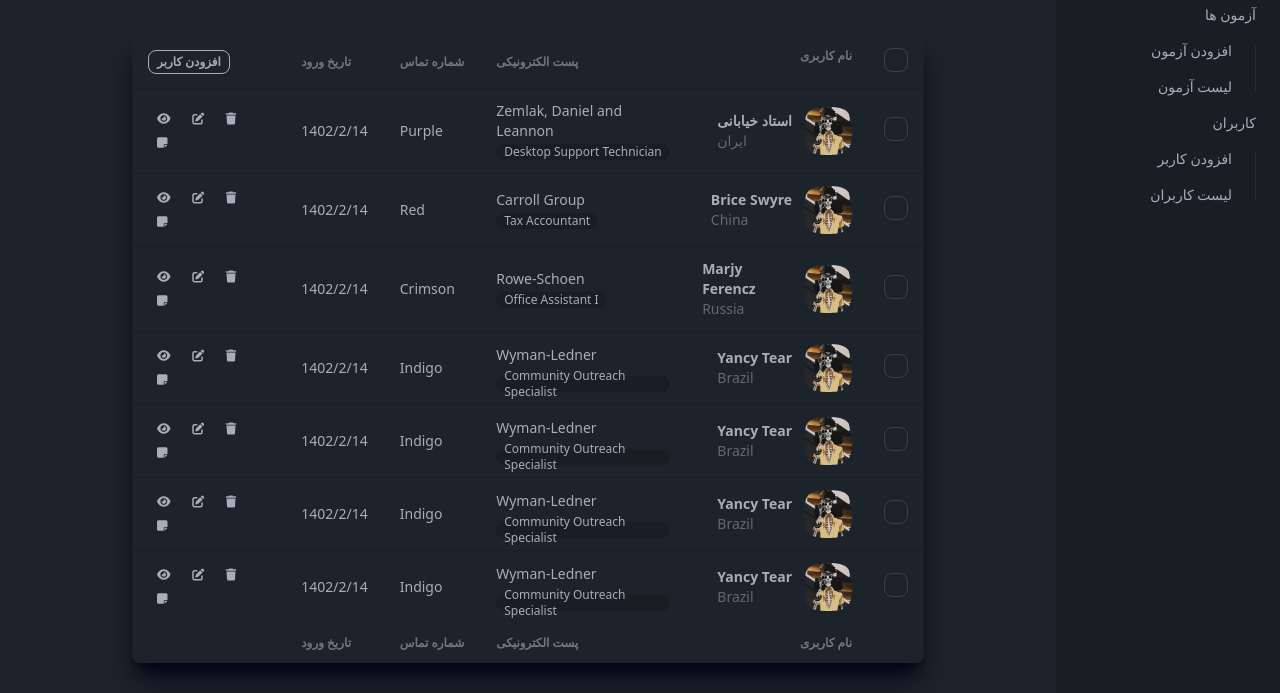
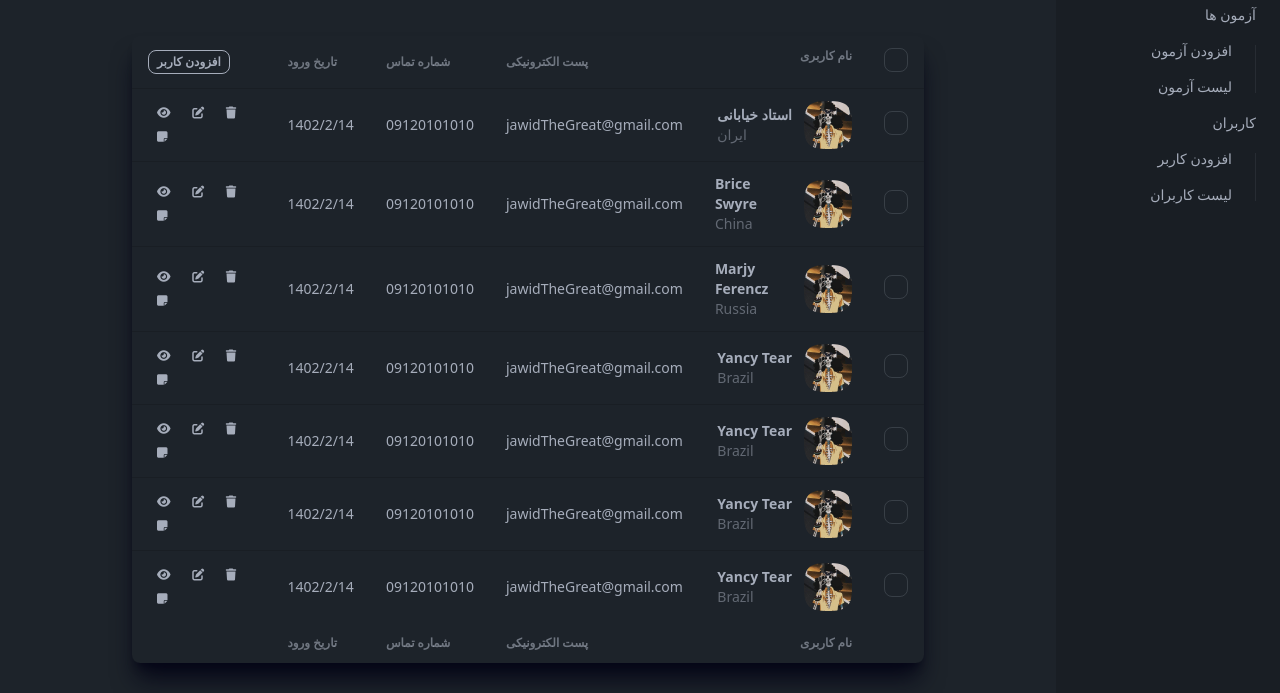
Before and after one commit to Develops01/dashboard-with-tailwind-daisyui, a website: page index.html in a window 1280 px wide. Shown: the part 259-952 px from the top of the page. Drawn offline with Linux system fonts and the light colour scheme.

Commit message:
useListChange

```diff
--- a/index.html
+++ b/index.html
@@ -338,14 +338,8 @@
                     </div>
                   </div>
                 </td>
-                <td>
-                  Zemlak, Daniel and Leannon
-                  <br />
-                  <span class="badge badge-ghost badge-sm"
-                    >Desktop Support Technician</span
-                  >
-                </td>
-                <td>Purple</td>
+                <td>jawidTheGreat@gmail.com</td>
+                <td>09120101010</td>
                 <td>1402/2/14</td>
                 <th>
                   <a class="btn btn-ghost btn-xs"
@@ -385,12 +379,8 @@
                     </div>
                   </div>
                 </td>
-                <td>
-                  Carroll Group
-                  <br />
-                  <span class="badge badge-ghost badge-sm">Tax Accountant</span>
-                </td>
-                <td>Red</td>
+                <td>jawidTheGreat@gmail.com</td>
+                <td>09120101010</td>
                 <td>1402/2/14</td>
                 <th>
                   <a class="btn btn-ghost btn-xs"
@@ -430,14 +420,8 @@
                     </div>
                   </div>
                 </td>
-                <td>
-                  Rowe-Schoen
-                  <br />
-                  <span class="badge badge-ghost badge-sm"
-                    >Office Assistant I</span
-                  >
-                </td>
-                <td>Crimson</td>
+                <td>jawidTheGreat@gmail.com</td>
+                <td>09120101010</td>
                 <td>1402/2/14</td>
                 <th>
                   <a class="btn btn-ghost btn-xs"
@@ -477,14 +461,8 @@
                     </div>
                   </div>
                 </td>
-                <td>
-                  Wyman-Ledner
-                  <br />
-                  <span class="badge badge-ghost badge-sm"
-                    >Community Outreach Specialist</span
-                  >
-                </td>
-                <td>Indigo</td>
+                <td>jawidTheGreat@gmail.com</td>
+                <td>09120101010</td>
                 <td>1402/2/14</td>
                 <th>
                   <a class="btn btn-ghost btn-xs"
@@ -523,14 +501,8 @@
                     </div>
                   </div>
                 </td>
-                <td>
-                  Wyman-Ledner
-                  <br />
-                  <span class="badge badge-ghost badge-sm"
-                    >Community Outreach Specialist</span
-                  >
-                </td>
-                <td>Indigo</td>
+                <td>jawidTheGreat@gmail.com</td>
+                <td>09120101010</td>
                 <td>1402/2/14</td>
                 <th>
                   <a class="btn btn-ghost btn-xs"
@@ -569,14 +541,8 @@
                     </div>
                   </div>
                 </td>
-                <td>
-                  Wyman-Ledner
-                  <br />
-                  <span class="badge badge-ghost badge-sm"
-                    >Community Outreach Specialist</span
-                  >
-                </td>
-                <td>Indigo</td>
+                <td>jawidTheGreat@gmail.com</td>
+                <td>09120101010</td>
                 <td>1402/2/14</td>
                 <th>
                   <a class="btn btn-ghost btn-xs"
@@ -615,14 +581,8 @@
                     </div>
                   </div>
                 </td>
-                <td>
-                  Wyman-Ledner
-                  <br />
-                  <span class="badge badge-ghost badge-sm"
-                    >Community Outreach Specialist</span
-                  >
-                </td>
-                <td>Indigo</td>
+                <td>jawidTheGreat@gmail.com</td>
+                <td>09120101010</td>
                 <td>1402/2/14</td>
                 <th>
                   <a class="btn btn-ghost btn-xs"
```
